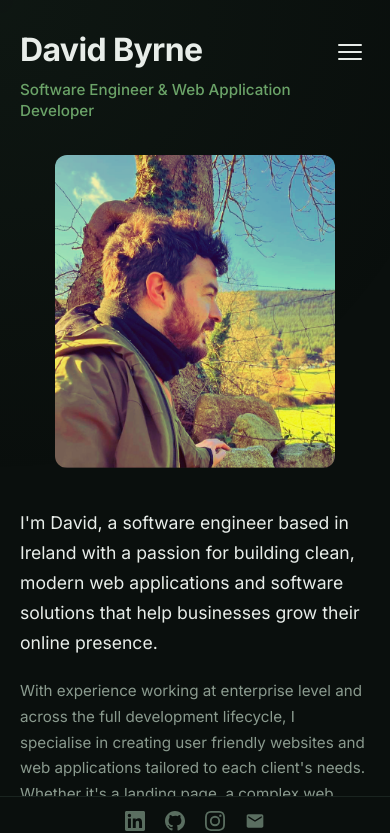
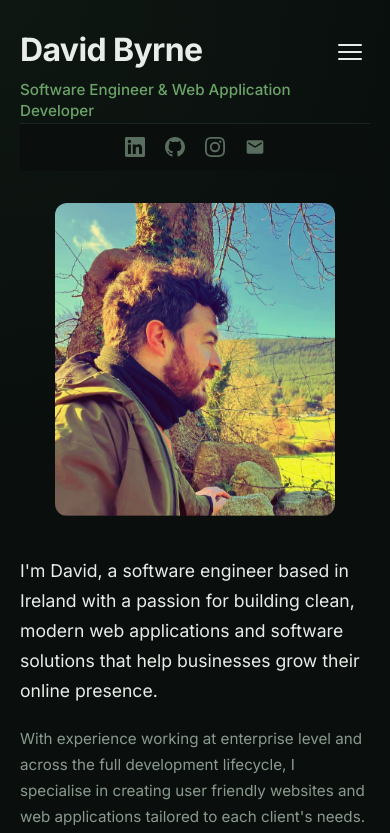
Before and after one commit to OldByrne/davidbyrnesoftware, an Angular app: page /about in a window 390 px wide. Shown: the top 833 px of the page. Built offline with nearby package versions, Linux system fonts and the light colour scheme.

Commit message:
contact bar moving bug fix 2

```diff
--- a/src/app/components/sidebar/sidebar.component.scss
+++ b/src/app/components/sidebar/sidebar.component.scss
@@ -171,9 +171,7 @@
     justify-content: center;
     align-items: center;
     gap: 1.25rem;
-    position: fixed;
-    left: 0;
-    right: 0;
+    position: sticky;
     bottom: 0;
     padding: 0.85rem 0;
     background-color: var(--bg-primary);
@@ -181,9 +179,6 @@
     z-index: 20;
     opacity: 1;
     visibility: visible;
-    transform: translateZ(0);
-    will-change: transform;
-    backface-visibility: hidden;
     transition: opacity 0.25s ease, visibility 0s linear;
 
     a {
```
